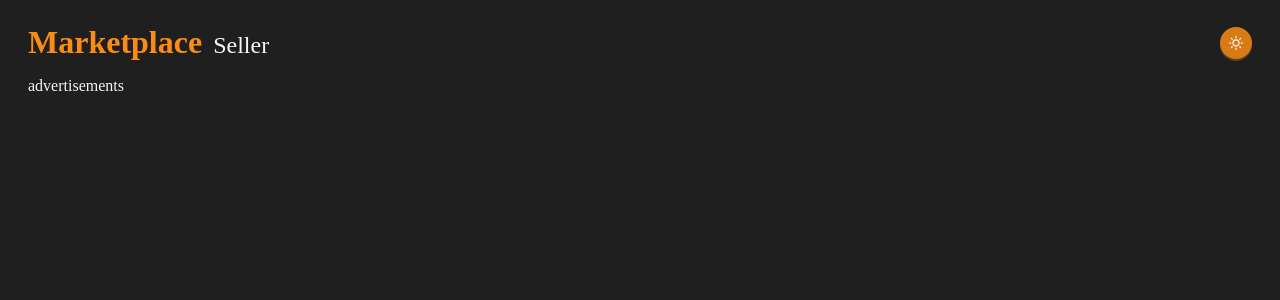
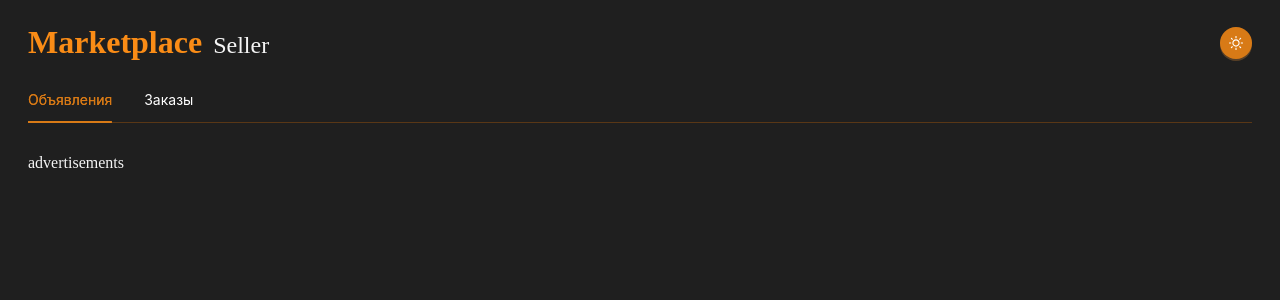
Before and after one commit to slec16/internship-autumn-2024, a React app: page /advertisements in a window 1280 px wide. Shown: the top 300 px of the page. Built offline with nearby package versions, Linux system fonts and the light colour scheme.

Commit message:
feat: tabs router

```diff
--- /dev/null
+++ b/src/features/tabs-router/index.ts
@@ -0,0 +1 @@
+export { default } from "./ui/TabsRouter"
--- /dev/null
+++ b/src/features/tabs-router/ui/TabsRouter.tsx
@@ -0,0 +1,33 @@
+import { Tabs } from "antd"
+import type { TabsProps } from "antd"
+import { useLocation, useNavigate } from "react-router-dom"
+
+const TabsRouter = () => {
+    const { pathname } = useLocation()
+    const navigate = useNavigate()
+
+    let currentTab: string = "/advertisements"
+
+    if (pathname.startsWith("/orders")) {
+        currentTab = "/orders"
+    } else if (pathname.startsWith("/advertisements")) {
+        currentTab = "/advertisements"
+    }
+
+    const items: TabsProps["items"] = [
+        { key: "/advertisements", label: "Объявления" },
+        { key: "/orders", label: "Заказы" },
+    ]
+
+    return (
+        <Tabs
+            items={items}
+            activeKey={currentTab}
+            onChange={(key) => {
+                navigate(key)
+            }}
+        />
+    )
+}
+
+export default TabsRouter
--- a/src/widgets/header/ui/Header.module.scss
+++ b/src/widgets/header/ui/Header.module.scss
@@ -16,6 +16,10 @@
     margin-right: 5px;
 }
 
+.headerContainer {
+    margin-bottom: 15px;
+}
+
 :global(.theme-light) .name {
     color: #1677ff;
 }
--- a/src/widgets/header/ui/Header.tsx
+++ b/src/widgets/header/ui/Header.tsx
@@ -1,21 +1,33 @@
-import { Link, useNavigate } from "react-router-dom"
+import { Link, useNavigate, useMatch } from "react-router-dom"
 import { useTheme } from "@/shared/lib/theme"
 import { Button } from 'antd'
 import { SunOutlined, MoonOutlined } from '@ant-design/icons'
 import styles from "./Header.module.scss"
+import TabsRouter from "@/features/tabs-router"
+import { useEffect } from "react"
 
 const Header = () => {
 
     const { theme, toggleTheme } = useTheme()
     const navigate = useNavigate()
+    const match = useMatch('/advertisements/:id')
+    const id = match?.params.id
 
-    return(
+    useEffect(() => {
+        console.log(id)
+    }, [id])
+
+    return (
+        <div className={styles.headerContainer}>
             <header className={styles.header}>
                 <Link to={'/'} style={{ textDecoration: 'none' }}>
                     <h1 className={styles.title}><span className={styles.name}>Marketplace</span> Seller</h1>
                 </Link>
                 <Button onClick={toggleTheme} type="primary" shape="circle" icon={theme === 'dark' ? <SunOutlined /> : <MoonOutlined />} />
             </header>
+            {!id && <TabsRouter />}
+        </div>
+
     )
 }
 
```
Lines whose indentation alone changed are shown as unchanged.
